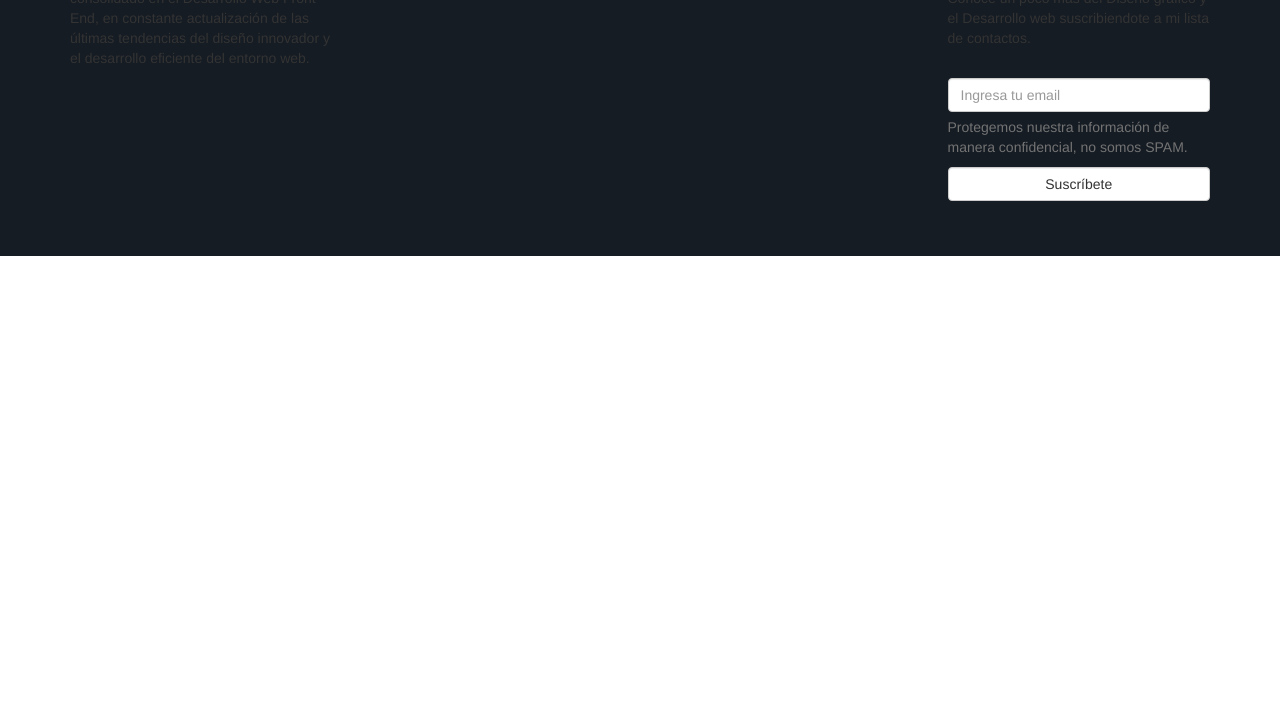
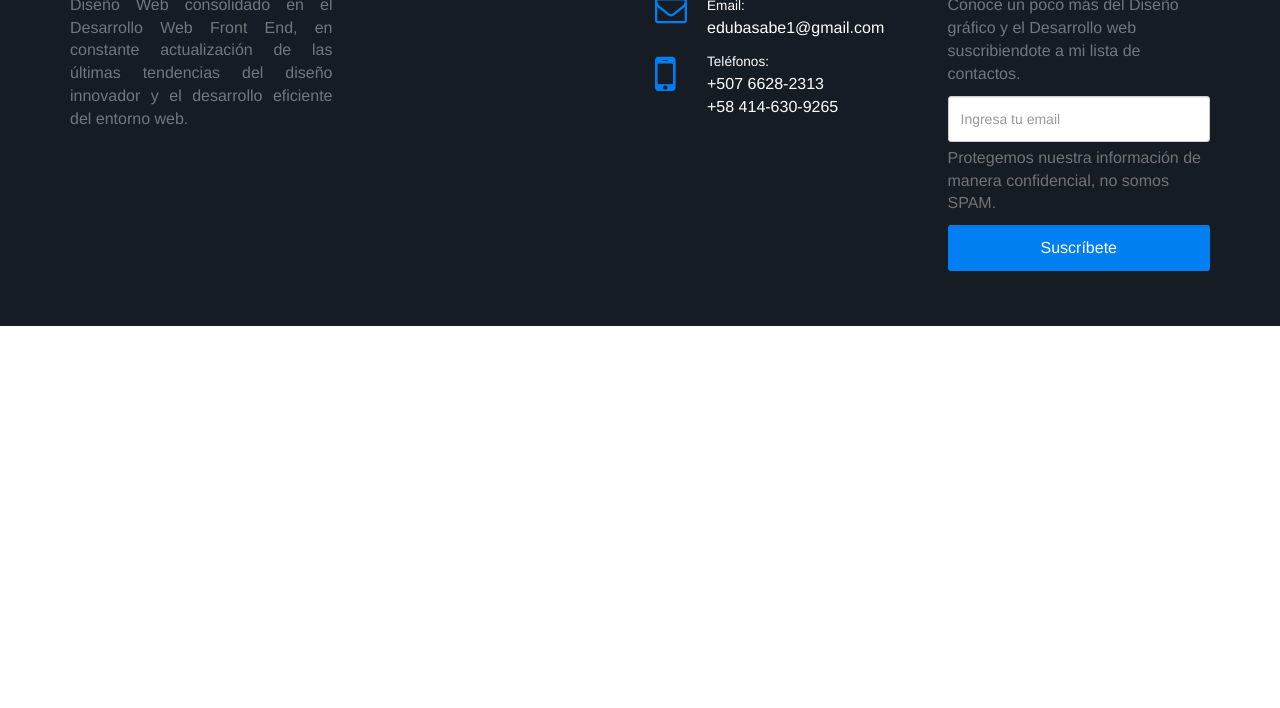
Before and after one commit to edubasabe/ebasabe-web, a website: page app/index.html in a window 1280 px wide. Shown: the part 92-800 px from the top of the page. Drawn offline with nearby package versions, Linux system fonts and the light colour scheme.

Commit message:
Adelanto del footer a un 60%.

```diff
--- a/app/index.html
+++ b/app/index.html
@@ -22,22 +22,36 @@
         <div class="container">
             <div class="row">
                 <div class="col-xs-3">
-                    <p>Egresado en la carrera de Diseño gráfico especializado en el área de Diseño Web consolidado en el Desarrollo Web Front End, en constante actualización de las últimas tendencias del diseño innovador y el desarrollo eficiente del entorno web.</p>
+                    <p class="footer__parrafo--justificado">Egresado en la carrera de Diseño gráfico especializado en el área de Diseño Web consolidado en el Desarrollo Web Front End, en constante actualización de las últimas tendencias del diseño innovador y el desarrollo eficiente del entorno web.</p>
                 </div>
                 <div class="col-xs-3">
-                    <h4 class="headline--footer">Instagram</h4>
+                    <h4 class="footer__title">Instagram</h4>
                 </div>
                 <div class="col-xs-3">
-                    <h4 class="headline--footer">Contacto</h4>
+                    <h4 class="footer__title">Contacto</h4>
+
+                    <div class="footer__icon">
+                      <i class="fa fa-2x fa-envelope-o"></i>
+                    </div>
+                    <div class="footer__info">
+                      <p><small>Email:</small><br>edubasabe1@gmail.com</p>
+                    </div>
+
+                    <div class="footer__icon">
+                      <i class="fa fa-3x fa-mobile"></i>
+                    </div>
+                    <div class="footer__info">
+                      <p><small>Teléfonos:</small><br>+507 6628-2313 <br> +58 414-630-9265</p>
+                    </div>
+
                 </div>
                 <div class="col-xs-3">
-                    <h4 class="headline--footer">Newsletter</h4>
-                    <p>Conoce un poco más del Diseño gráfico y el Desarrollo web suscribiendote a mi lista de contactos.</p>
+                    <h4 class="footer__title">Newsletter</h4>
+                    <p class="footer__parrafo">Conoce un poco más del Diseño gráfico y el Desarrollo web suscribiendote a mi lista de contactos.</p>
                     <div class="form-group">
-                      <label for=""></label>
                       <input type="email" class="form-control" id="" placeholder="Ingresa tu email">
                       <p class="help-block">Protegemos nuestra información de manera confidencial, no somos SPAM.</p>
-                      <input type="submit" class="btn btn-default form-control" value="Suscríbete">
+                      <input type="submit" class="btn btn-main form-control" value="Suscríbete">
                     </div>
                 </div>
             </div>
--- a/app/scss/main.scss
+++ b/app/scss/main.scss
@@ -1 +1,6 @@
-@import './modules/footer';
+@import './modules/_variables';
+@import './modules/_global';
+@import './modules/_btn';
+@import './modules/_form';
+@import './modules/_headline';
+@import './modules/_footer';
--- /dev/null
+++ b/app/scss/modules/_btn.scss
@@ -0,0 +1,8 @@
+.btn {
+
+  &-main {
+    background-color: $azul;
+    color: $blanco;
+    font-size: 1.6rem;
+  }
+}
--- a/app/scss/modules/_footer.scss
+++ b/app/scss/modules/_footer.scss
@@ -3,4 +3,35 @@
   background-color: $navy-footer;
   padding: 40px 0;
 
+  &__title {
+    color: $blanco;
+    font-size: 24px;
+  }
+
+  &__parrafo {
+    color: rgba($blanco, .4);
+
+    &--justificado {
+      color: rgba($blanco, .4);
+      text-align: justify;
+    }
+  }
+
+  &__icon {
+    float: left;
+    color: $azul;
+    min-width: 3.2rem;
+    margin-right: 2rem;
+    margin-left: auto;
+
+    &::after {
+      content: "";
+      clear: both;
+    }
+  }
+
+  &__info {
+    color: $blanco;
+  }
+
 }
--- /dev/null
+++ b/app/scss/modules/_form.scss
@@ -0,0 +1,8 @@
+.form {
+
+}
+
+.form-control {
+  border-radius: 3px;
+  min-height: 4.6rem;
+}
--- /dev/null
+++ b/app/scss/modules/_global.scss
@@ -0,0 +1,9 @@
+html {
+  font-size: 62.5%;
+}
+
+body {
+  font-size: 16px;
+  text-rendering: optimizeLegibility;
+  -webkit-font-smoothing: antialiased
+}
--- a/app/scss/modules/_headline.scss
+++ b/app/scss/modules/_headline.scss
@@ -1,6 +1,3 @@
 .headline {
 
-  &--footer {
-    color: $blanco;
-  }
 }
--- a/app/scss/modules/_variables.scss
+++ b/app/scss/modules/_variables.scss
@@ -1,2 +1,3 @@
+$azul: #007ff3;
 $blanco: #fff;
 $navy-footer: #161c24;
```
Also changed, not shown: app/css/main.css.
